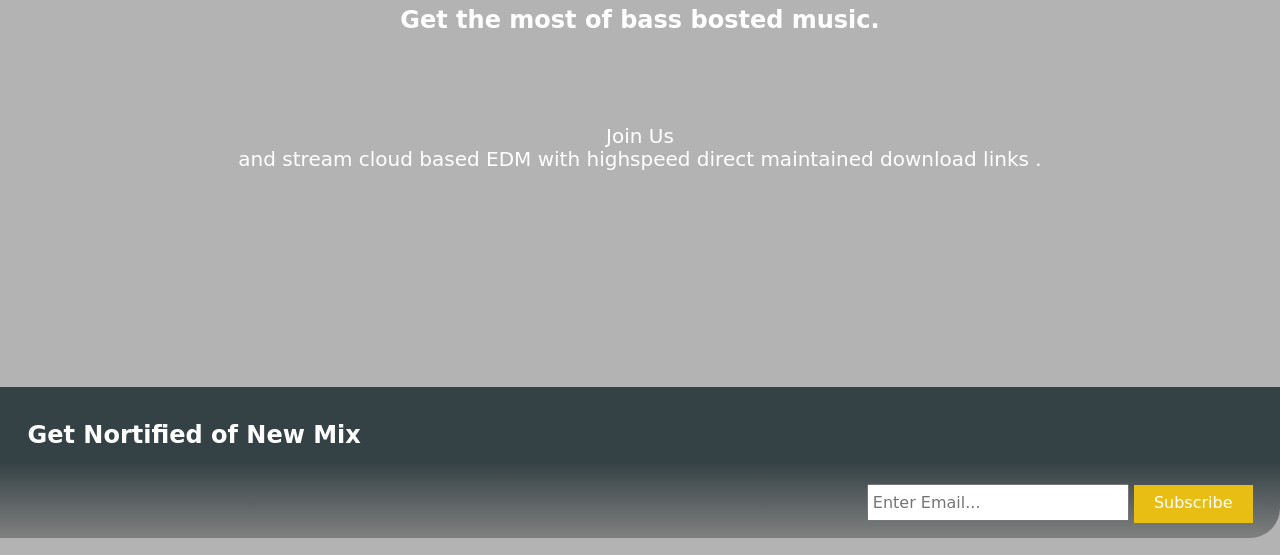
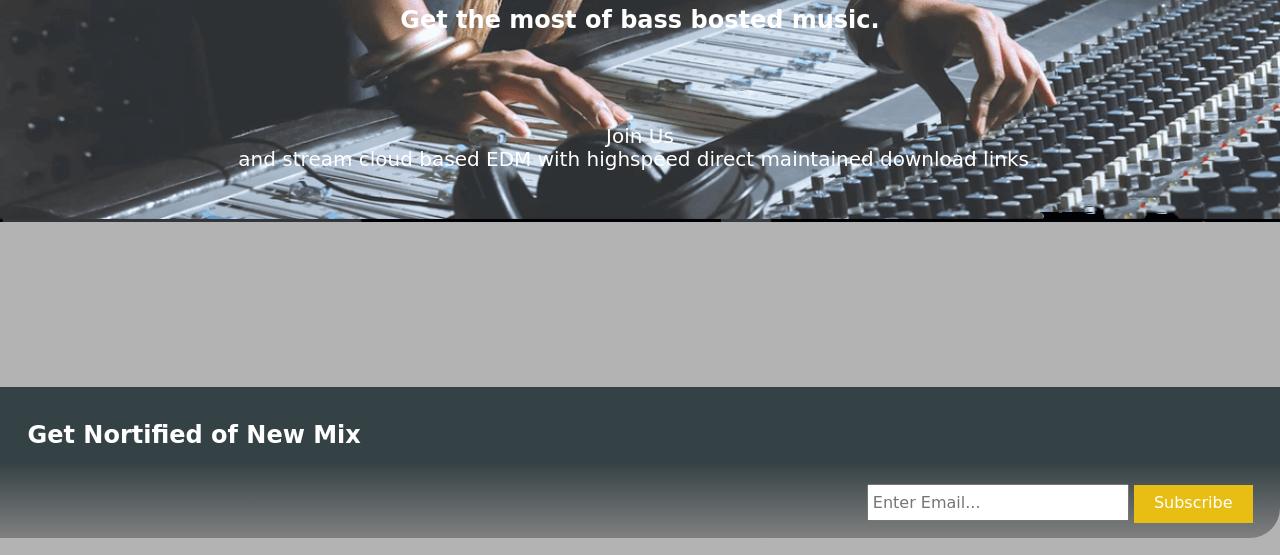
Before and after one commit to mrwtheboss/mrwtheboss.github.io, a plain HTML site: page index.html in a window 1280 px wide. Shown: the part 102-657 px from the top of the page. Drawn offline with nearby package versions, Linux system fonts and the light colour scheme.

Commit message:
added fav
added fav

```diff
--- a/css/style.css
+++ b/css/style.css
@@ -107,7 +107,7 @@ header a:hover{
 /* Showcase */
 #showcase{
   min-height:400px;
-  background:url('../img/showcase.jpg') no-repeat 0 -400px;
+  background:url('../img/showcase.png') no-repeat 0 -400px;
   text-align:center;
   color:#ffffff;
 }
```
Also changed, not shown: img/favicon.ico (renamed from favicon.ico).
